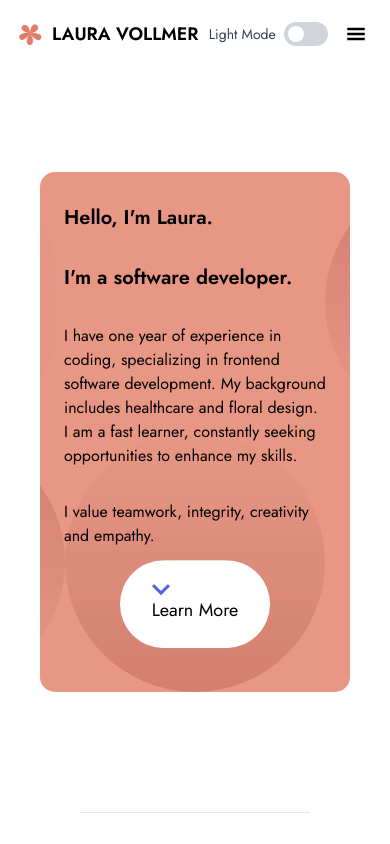
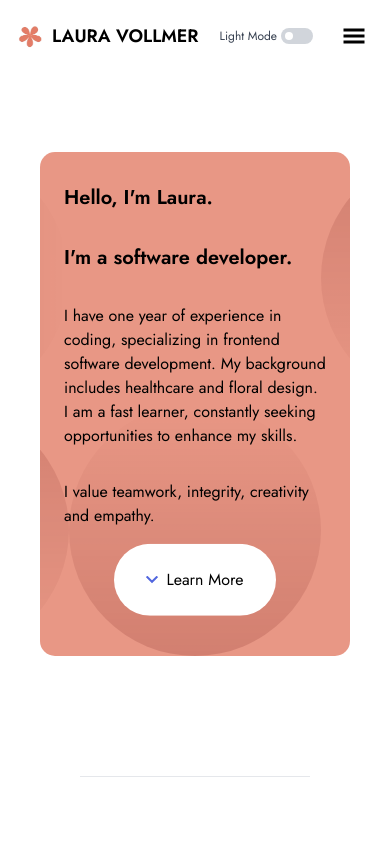
Before and after one commit to lavollmer/portfolio-lauradev, a React (Vite) app: page / in a window 390 px wide. Shown: the top 844 px of the page. Built offline with nearby package versions, Linux system fonts and the light colour scheme.

Commit message:
udpating small style details and updated domain

```diff
--- a/index.html
+++ b/index.html
@@ -10,7 +10,7 @@
 <link href="https://fonts.googleapis.com/css2?family=Jost:ital,wght@0,100..900;1,100..900&family=League+Spartan:wght@100..900&family=Public+Sans:ital,wght@0,100..900;1,100..900&display=swap" rel="stylesheet">
 <meta name="viewport" content="width=device-width, initial-scale=1.0">
 <meta name="description" content="Connect with Laura Vollmer Software and Website Developer for your next project or job opportunity. Send a message on LinkedIn and get in touch to discuss your ideas and career prospects.">
-    <title>Laura Dev Portfolio</title>
+    <title>Laura Developer Portfolio</title>
   </head>
   <body>
     <div id="root"></div>
--- a/src/components/Landing.jsx
+++ b/src/components/Landing.jsx
@@ -55,7 +55,7 @@ const SplashPage = () => {
         </div>
       </div>
       {/* mobile version */}
-      <div className="flex flex-col mt-6 md:hidden bg-burnt-sienna dark:bg-teracotta bg-opacity-80 font-jost relative landing-container">
+      <div className="flex flex-col md:hidden bg-burnt-sienna dark:bg-teracotta bg-opacity-80 font-jost relative landing-container">
         <div className="flex flex-col relative w-full rounded-lg">
           <div className="flex flex-col justify-center space-y-2  relative">
             {/* Background overlay */}
@@ -81,19 +81,20 @@ const SplashPage = () => {
                   I value teamwork, integrity, creativity and empathy.
                 </p>
               </div>
-              <div className="flex items-center justify-center">
+              <div className="flex flex-row items-center justify-center">
                 <button
                   aria-label="learn more"
-                  className="flex flex-row items-center justify-center space-x-4 bg-white animate-bounce rounded-full text-black text-lg cursor-pointer p-6 px-8 hover:from-redwood hover:to-burnt-sienna"
+                  className="flex flex-row items-center justify-center space-x-4 bg-white animate-bounce rounded-full text-black cursor-pointer p-6 px-8 hover:from-redwood hover:to-burnt-sienna"
                 >
                   <Link
                     to="skills"
                     smooth={true}
                     duration={500}
                     href="#learnmore"
+                    className="flex flex-row justify-center items-center space-x-2"
                   >
-                    <img src={Arrow} alt="arrow" className="text-black" />
-                    <p>Learn More</p>
+                    <img src={Arrow} alt="arrow" className="text-black h-2 w-3" />
+                    <p className="text-md">Learn More</p>
                   </Link>
                 </button>
               </div>
--- a/src/components/Navigation.jsx
+++ b/src/components/Navigation.jsx
@@ -23,18 +23,18 @@ const Navigation = ({ theme, toggleTheme }) => {
           <h1 className="font-semibold text-lg">LAURA VOLLMER</h1>
         </div>
         <div className="flex items-center font-jost text-black dark:text-white">
-          <span className="mr-2 text-sm text-gray-700 dark:text-gray-300">
+          <span className="mr-1 text-xs text-gray-700 dark:text-gray-300">
             {theme === "light" ? "Light Mode" : "Dark Mode"}
           </span>
           <button
             onClick={toggleTheme}
             aria-label="dark mode icon"
-            className={`relative inline-flex items-center h-6 rounded-full w-11 transition-colors duration-300 focus:outline-none ${
+            className={`relative inline-flex items-center h-4 rounded-full w-8 transition-colors duration-300 focus:outline-none ${
               theme === "light" ? "bg-gray-300" : "bg-gray-700"
             }`}
           >
             <span
-              className={`inline-block w-4 h-4 transform bg-white rounded-full transition-transform duration-300 ${
+              className={`inline-block w-2 h-2 transform bg-white rounded-full transition-transform duration-300 ${
                 theme === "light" ? "translate-x-1" : "translate-x-6"
               }`}
             />
@@ -47,7 +47,7 @@ const Navigation = ({ theme, toggleTheme }) => {
             onClick={toggleSideNav}
             className={`p-2 ${theme === "dark" ? "text-white" : "text-black"}`}
           >
-            <GiHamburgerMenu size={20} />
+            <GiHamburgerMenu size={24} />
           </button>
         </div>
       </div>
```
